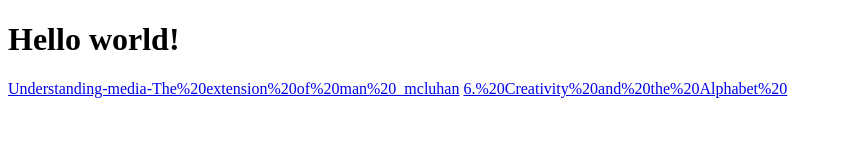
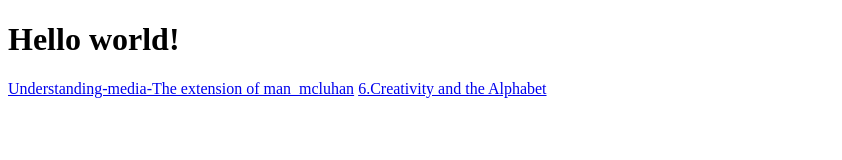
Before and after one commit to Connor-yang96/testbook, a plain HTML site: page index.html in a window 1280 px wide. Shown: the whole page, without its empty margins (0-842 px from the left). Drawn offline with Linux system fonts and the light colour scheme.

Commit message:
Update index.html

```diff
--- a/index.html
+++ b/index.html
@@ -6,8 +6,8 @@
   <body>
     <h1>Hello world!</h1>
 
-    <a href="https://github.com/Connor-yang96/testbook/blob/main/Understanding-media-The%20extension%20of%20man%20_mcluhan.htm">Understanding-media-The%20extension%20of%20man%20_mcluhan</a>
-       <a href="https://github.com/Connor-yang96/testbook/blob/main/6.%20Creativity%20and%20the%20Alphabet%20.html">6.%20Creativity%20and%20the%20Alphabet%20</a>
+    <a href="Understanding-media-The%20extension%20of%20man%20_mcluhan.htm">Understanding-media-The extension of man_mcluhan</a>
+       <a href="6.%20Creativity%20and%20the%20Alphabet%20.html">6.Creativity and the Alphabet</a>
 
   </body>
 </html>
```
